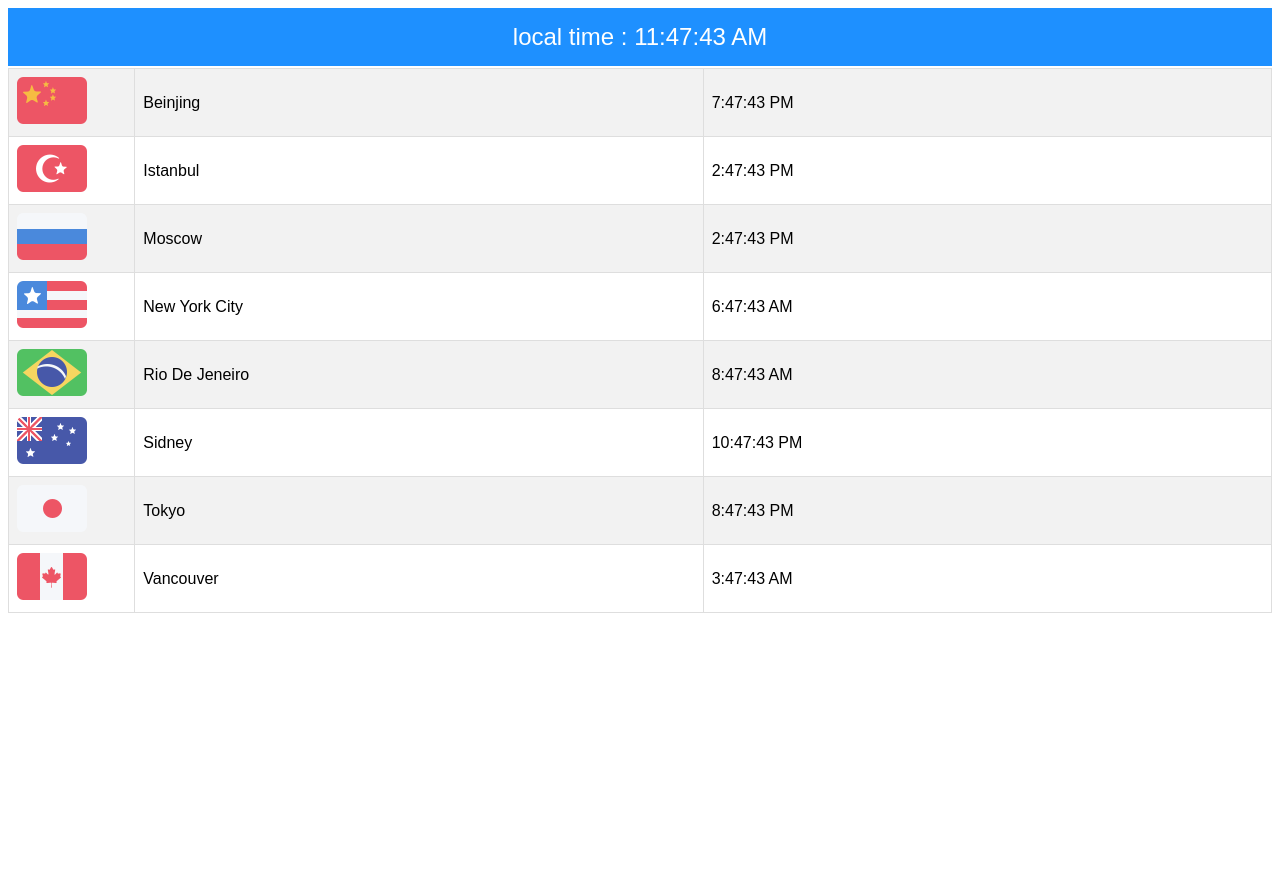
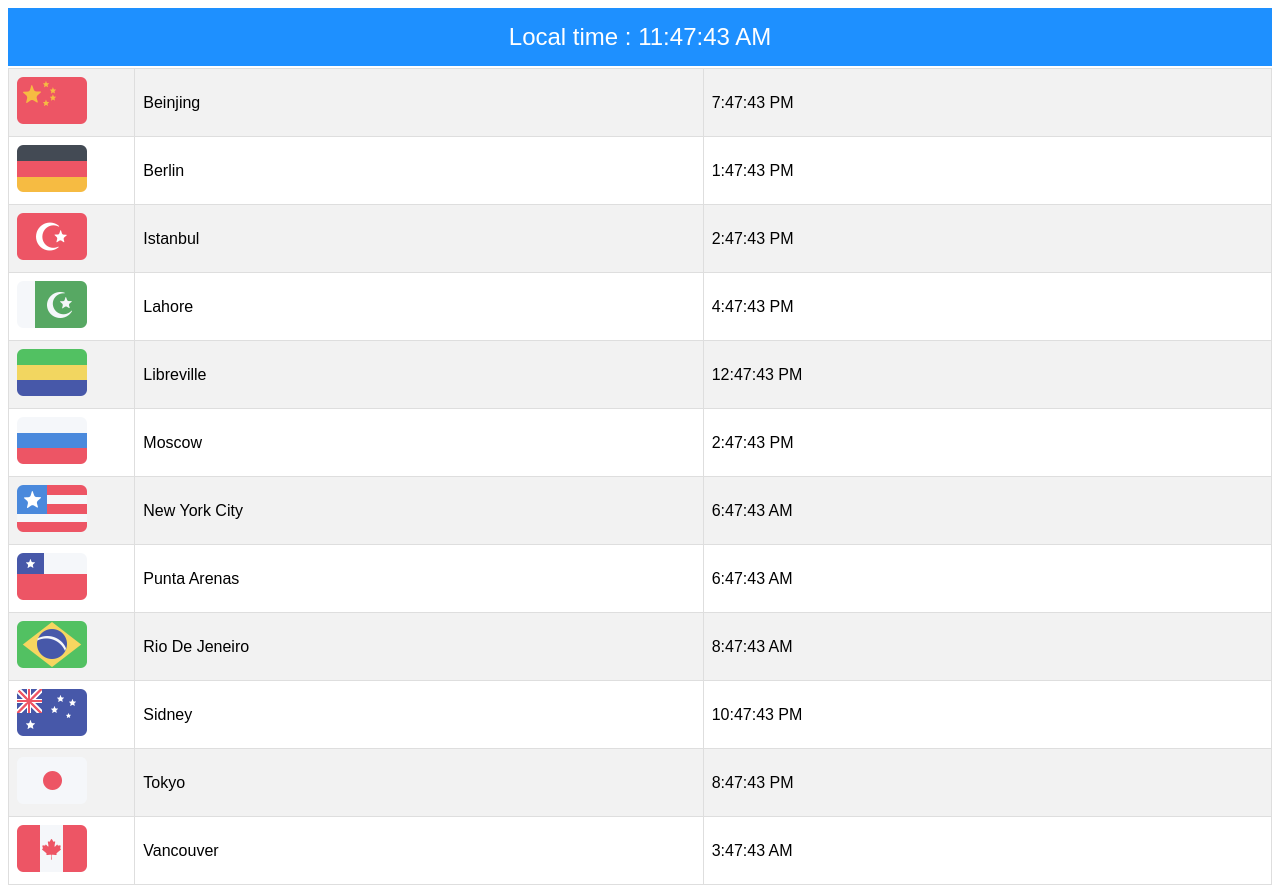
Before and after one commit to manzini-khulekani1-ITvarsity/Module-9-Assessment-2, a plain HTML site: page WorldTime App/index.html in a window 1280 px wide. Before the commit the page ends 800 px from the top, so only its background shows below. Drawn offline with Linux system fonts and the light colour scheme.

Commit message:
Update index.html

```diff
--- a/WorldTime App/index.html
+++ b/WorldTime App/index.html
@@ -1,7 +1,7 @@
 <!DOCTYPE html>
 <html>
      <head>
-        <title>World Time</title>
+        <title>World Timer</title>
         <meta charset="utf-8">
         <meta name="viewport" content="width=device-width, initial-scale=1.0">
         <link rel="stylesheet" href="style.css">
@@ -21,6 +21,10 @@
                 {name: "Rio De Jeneiro", utcOffset: -3, flag: "Brazil.png"},
                 {name: "Sidney", utcOffset: 11, flag: "Australia.png"},
                 {name: "Vancouver", utcOffset: -8, flag: "Canada.png"},
+                {name: "Berlin", utcOffset: 2, flag: "Germany.png"},
+                {name: "Punta Arenas", utcOffset: -5, flag: "Chile.png"},
+                {name: "Libreville", utcOffset: 1, flag: "Gabon.png"},
+                {name: "Lahore", utcOffset: 5, flag: "Pakistan.png"},
                 {name: "Beinjing", utcOffset: 8, flag: "China.png"}
             ];
 
@@ -29,11 +33,12 @@
             function compare(a, b){
                 var cityA = a.name;
                 var cityB = b.name;
+
                 var comparison = 0;
                 if(cityA > cityB){
                     comparison = 1;
                 } else if(cityA < cityB){
-                    comparison = -1
+                    comparison = -1;
                 }
                 return comparison;
             }
@@ -53,15 +58,16 @@
 
             function displayWorldTime(){
                 var dt = new Date();
-                document.getElementById("local").innerHTML = "local time : " + dt.toLocaleTimeString();
+                document.getElementById("local").innerHTML = "Local time : " + dt.toLocaleTimeString();
 
-                var output = `<table id="cities"`;
+                var output = `<table id="cities">`;
                 output += `
                             <tr>
-                      <th class="col1"</th>
-                      <th class="col2"</th>
+                                <th class="col1"></th>
+                                <th class="col2"></th>
                                 <th></th>
-                    </tr>`;
+                            </tr>
+                        `;
 
                 for(a = 0; a < cities.length; a++){
                     output += `
@@ -69,13 +75,13 @@
                             <td><img src="img/${cities[a].flag}"/></td>
                             <td>${cities[a].name}</td>
                             <td>${getCurrentTime(cities[a].utcOffset)}</td>
-                        </tr>`;
+                        </tr>
+                    `;
                 }
                 output += `</table>`;
                 document.getElementById("output").innerHTML = output;
             }
 
-
         </script>
     </body>
 </html>
```
Lines whose indentation alone changed are shown as unchanged.
